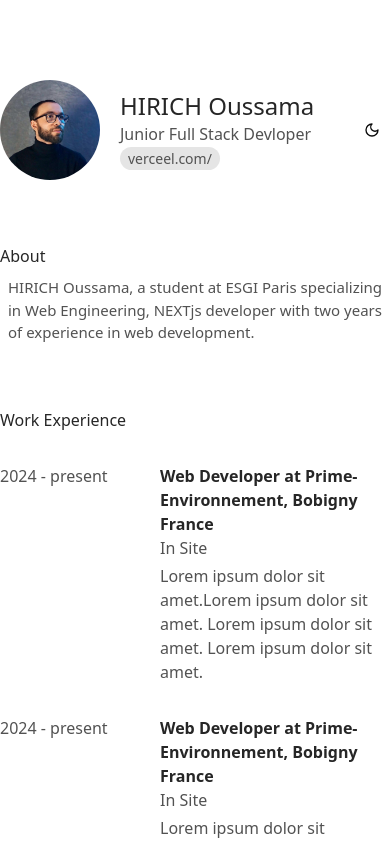
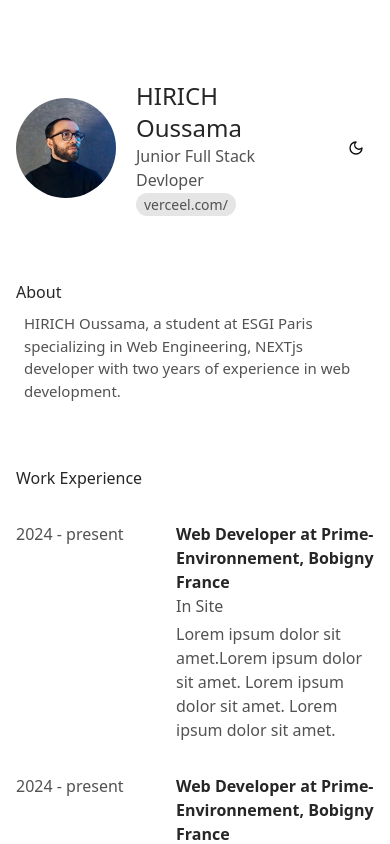
Before and after one commit to VerCeel/cv, a Next.js app: page / in a window 390 px wide. Shown: the top 844 px of the page. Built offline with nearby package versions, Linux system fonts and the light colour scheme.

Commit message:
add responsive

```diff
--- a/src/components/MaxWidthWrapper.tsx
+++ b/src/components/MaxWidthWrapper.tsx
@@ -3,7 +3,7 @@
 
 const MaxWidthWrapper = ({ children, className } : { children : ReactNode, className?: string }) => {
   return (
-    <div className={ cn('relative flex flex-col w-full max-w-xl mx-auto ', className) }>
+    <div className={ cn('relative flex flex-col w-full max-w-xl mx-auto px-4 ', className) }>
         {children}
     </div>
   )
--- a/src/components/sections/Header.tsx
+++ b/src/components/sections/Header.tsx
@@ -13,7 +13,7 @@
 
   return (
     <>
-      <div className="items-center gap-5 flex mt-20 mb-16">
+      <div className="items-center gap-5 flex mt-20 mb-16 ">
         <MyImage height={100} width={100} className="rounded-full" />
         <div className="flex-1">
           <h1 className="text-2xl font-medium text-neutral-800 dark:text-neutral-200">
```
